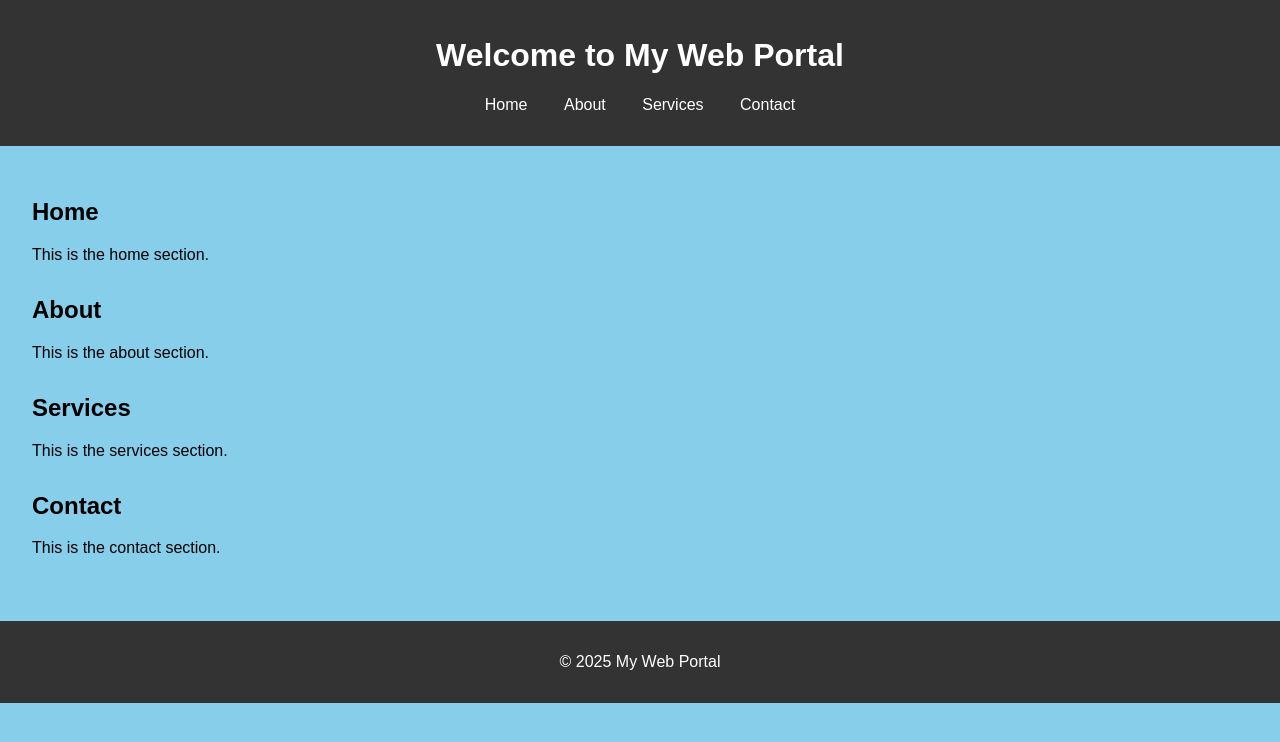
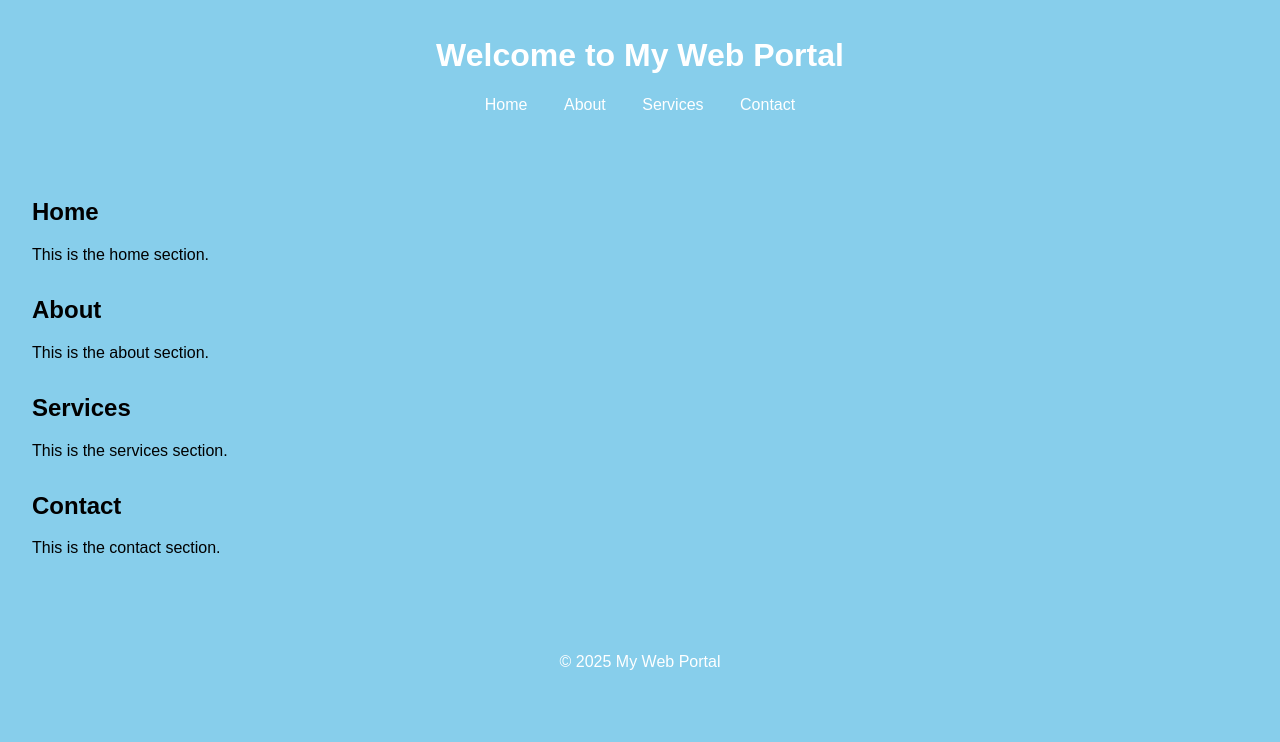
Before and after one commit to CaoLamBaoKhanh/Introduce, a plain HTML site: page index.html in a window 1280 px wide. Drawn offline with Linux system fonts and the light colour scheme.

Commit message:
Update styles.css

```diff
--- a/styles.css
+++ b/styles.css
@@ -7,7 +7,7 @@ body {
 }
 
 header {
-    background-color: #333;
+    background-color: #87CEEB !important;;
     color: #fff;
     padding: 1rem 0;
     text-align: center;
@@ -37,7 +37,7 @@ section {
 }
 
 footer {
-    background-color: #333;
+    background-color: #87CEEB !important;;
     color: #fff;
     text-align: center;
     padding: 1rem 0;
```
